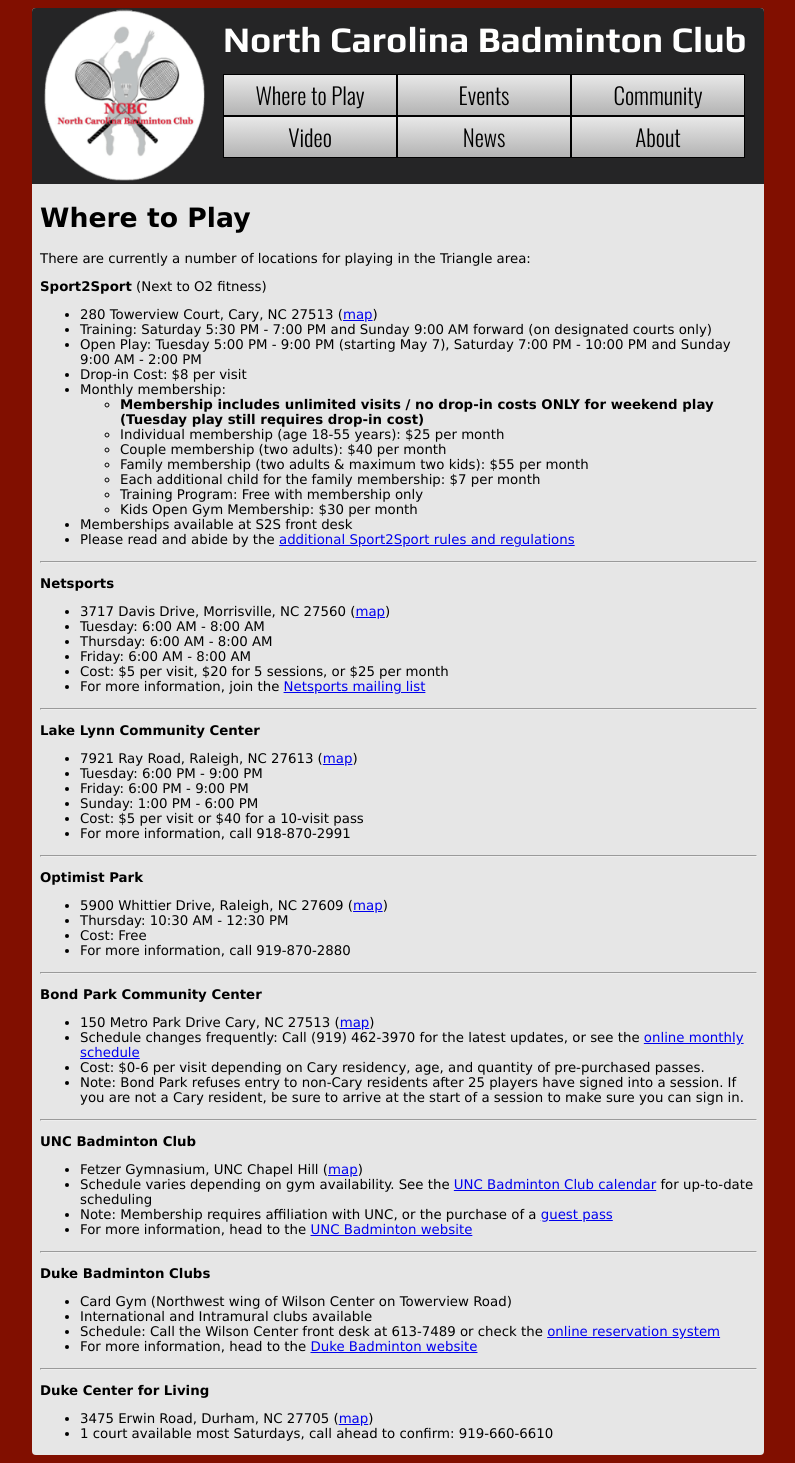
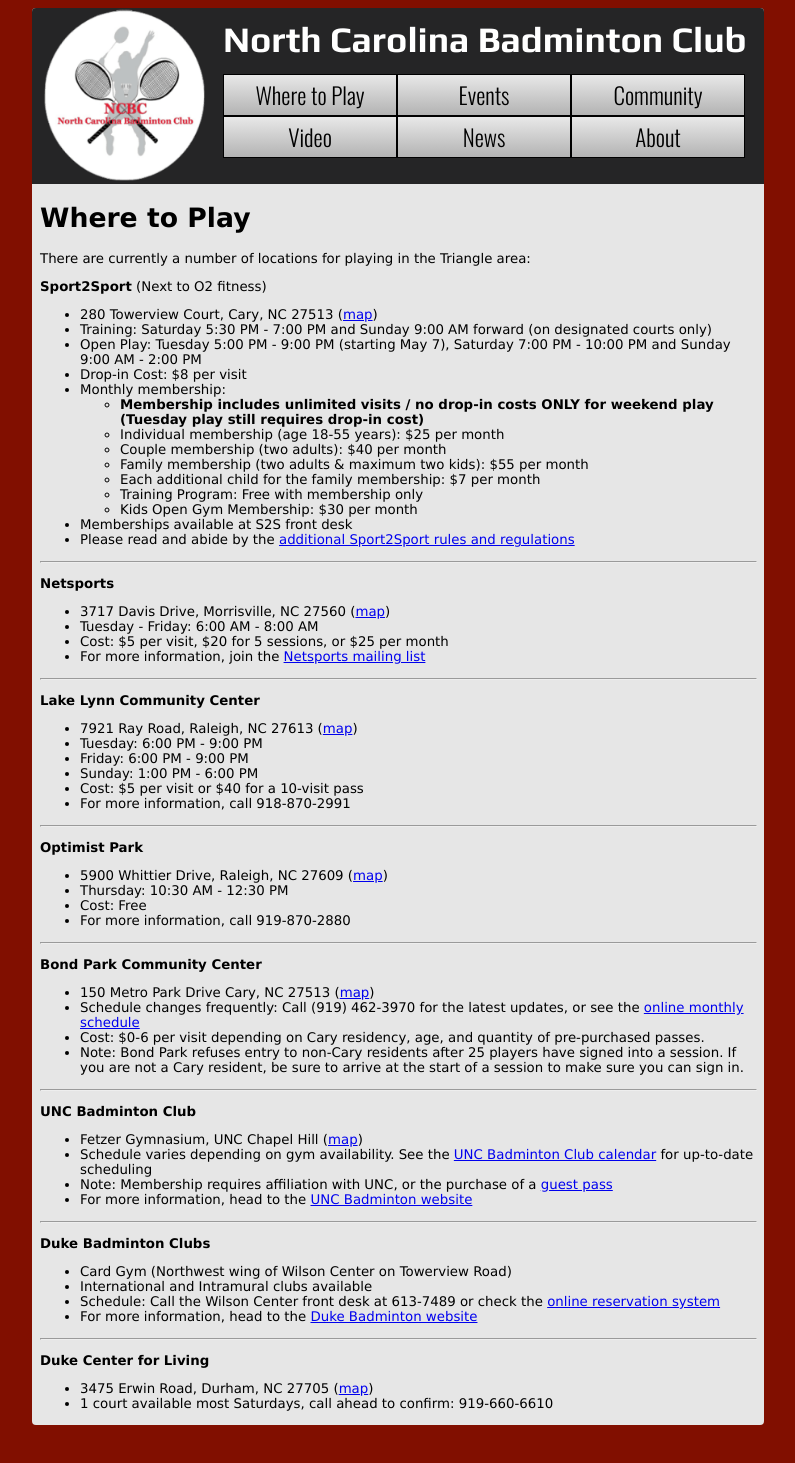
Before and after one commit to NCBC/ncbc.github.com, a Jekyll site: the page built from locations.md, in a window 1280 px wide. Shown: the whole page, without its empty margins (242-1037 px from the left). Built offline with Jekyll 4.4.1, drawn with Linux system fonts in a browser that asks for light colours; after the commit the page ends 1433 px from its top, so only the background shows below that.

Commit message:
Updated Netsports schedule

```diff
--- a/locations.md
+++ b/locations.md
@@ -28,9 +28,7 @@
 **Netsports**
 
 * 3717 Davis Drive, Morrisville, NC 27560 ([map](http://maps.google.com/maps?q=3717+Davis+Drive,+Morrisville,+NC+27560&hl=en&hnear=3717+Davis+Dr,+Morrisville,+Wake,+North+Carolina+27560&t=m&z=16))
-* Tuesday: 6:00 AM - 8:00 AM
-* Thursday: 6:00 AM - 8:00 AM
-* Friday: 6:00 AM - 8:00 AM
+* Tuesday - Friday: 6:00 AM - 8:00 AM
 * Cost: $5 per visit, $20 for 5 sessions, or $25 per month
 * For more information, join the [Netsports mailing list](https://groups.google.com/forum/#!forum/badminton-is-passion)
 
```
